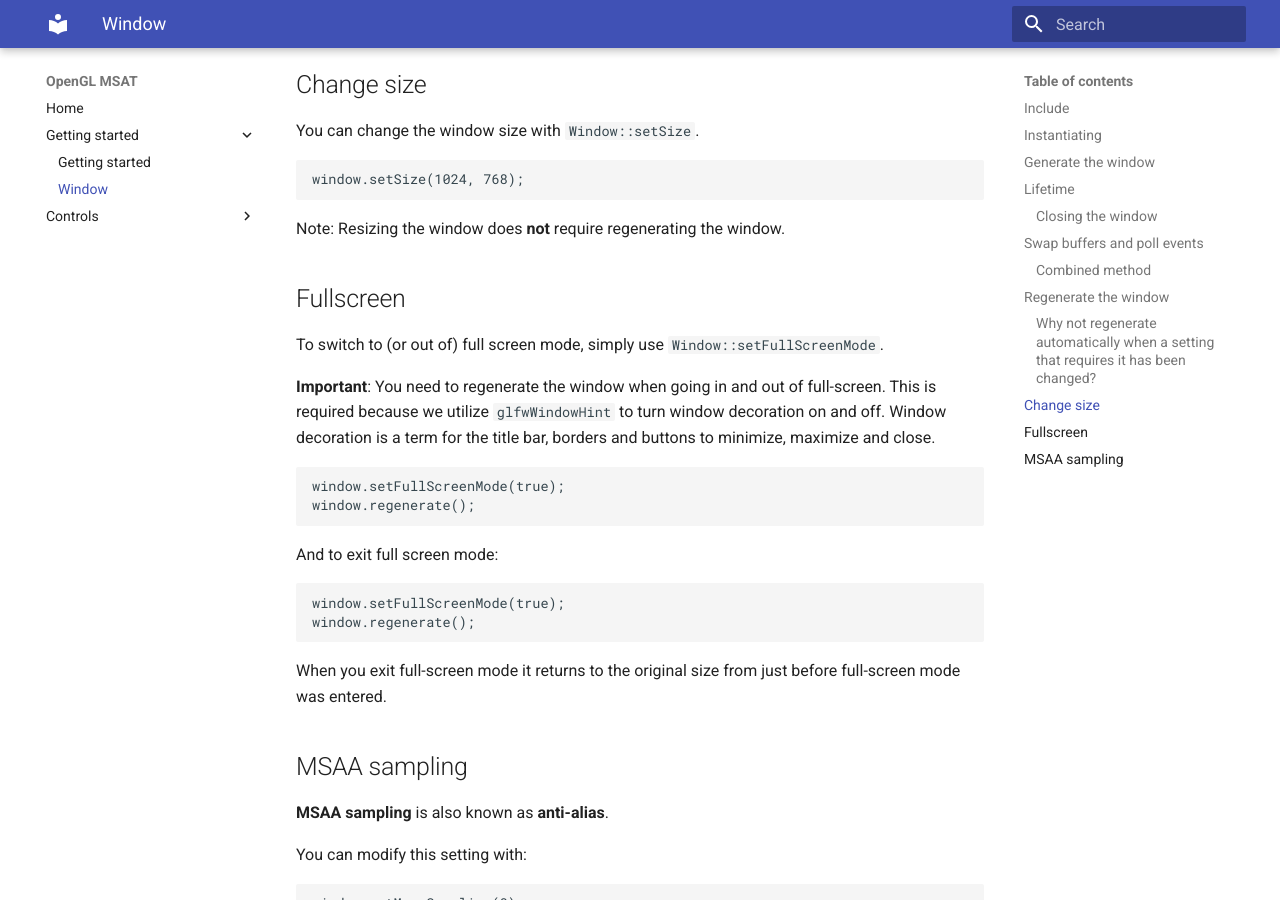
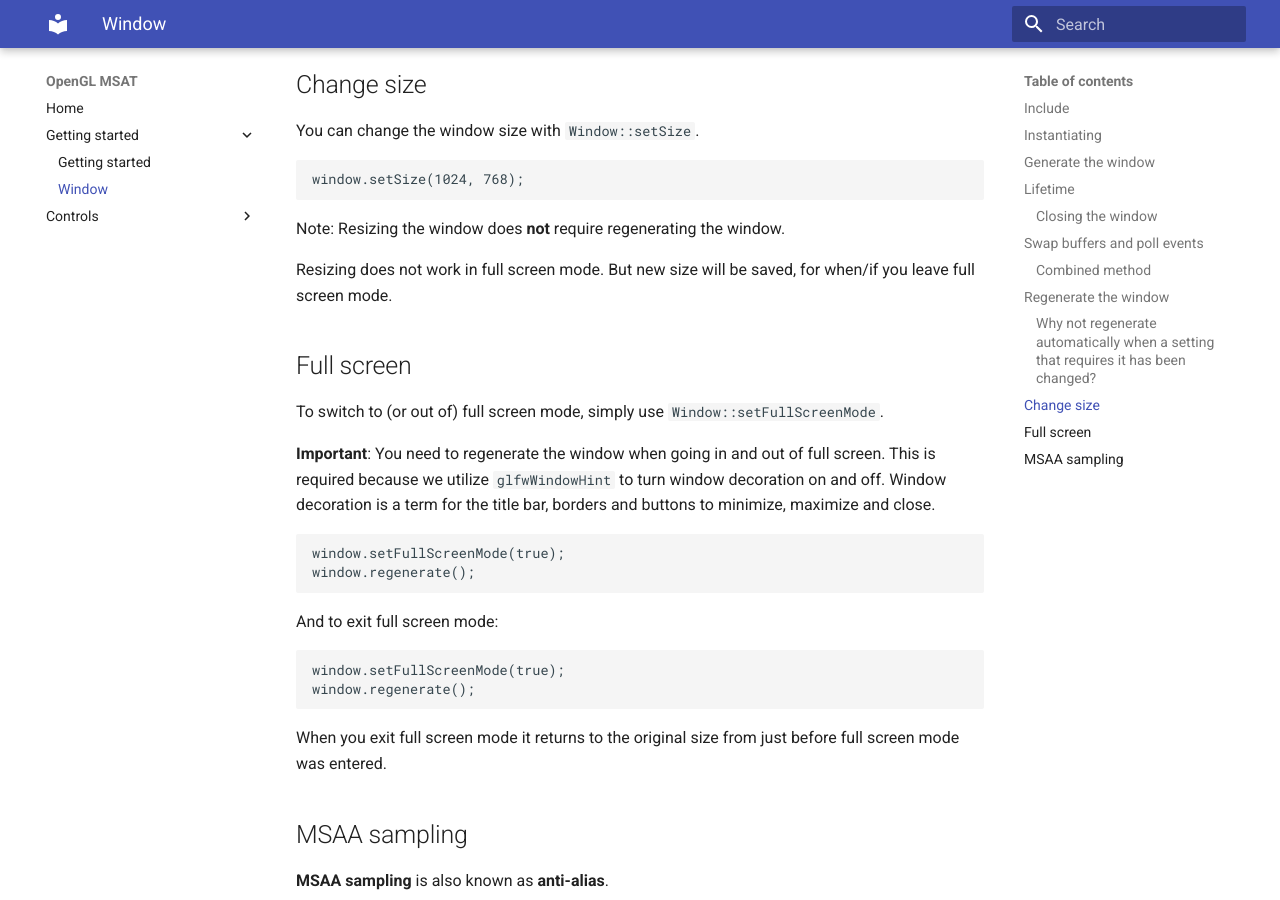
Before and after one commit to markhj/opengl-msat, an MkDocs documentation site: the page built from docs/window/window.md, in a window 1280 px wide and 900 px high, scrolled down 2915 px. Built offline with MkDocs 1.6.1 and Material for MkDocs 9.7.7, drawn with Linux system fonts in a browser that asks for light colours; some of the changed text lies outside the part shown.

Commit message:
Update behavior of full screen resizing

`````diff
--- a/docs/window/window.md
+++ b/docs/window/window.md
@@ -99,7 +99,7 @@ If you're not familiar with this function, then no need to worry.
 
 Among the settings in our library it concerns:
 
-- Toggling between window and full-screen mode
+- Toggling between window and full screen mode
 - Changing MSAA sampling after instantiation
 
 The function used to regenerate the GLFW window instance is:
@@ -123,10 +123,13 @@ window.setSize(1024, 768);
 
 Note: Resizing the window does **not** require regenerating the window.
 
-## Fullscreen
+Resizing does not work in full screen mode. But new size will be saved, for when/if
+you leave full screen mode.
+
+## Full screen
 To switch to (or out of) full screen mode, simply use ``Window::setFullScreenMode``.
 
-**Important**: You need to regenerate the window when going in and out of full-screen.
+**Important**: You need to regenerate the window when going in and out of full screen.
 This is required because we utilize ``glfwWindowHint`` to turn window decoration on and off.
 Window decoration is a term for the title bar, borders and buttons to minimize, maximize and close.
 
@@ -142,8 +145,8 @@ window.setFullScreenMode(true);
 window.regenerate();
 ````
 
-When you exit full-screen mode it returns to the original size from
-just before full-screen mode was entered.
+When you exit full screen mode it returns to the original size from
+just before full screen mode was entered.
 
 ## MSAA sampling
 **MSAA sampling** is also known as **anti-alias**.
`````
Also changed, not shown: 1 other file.
